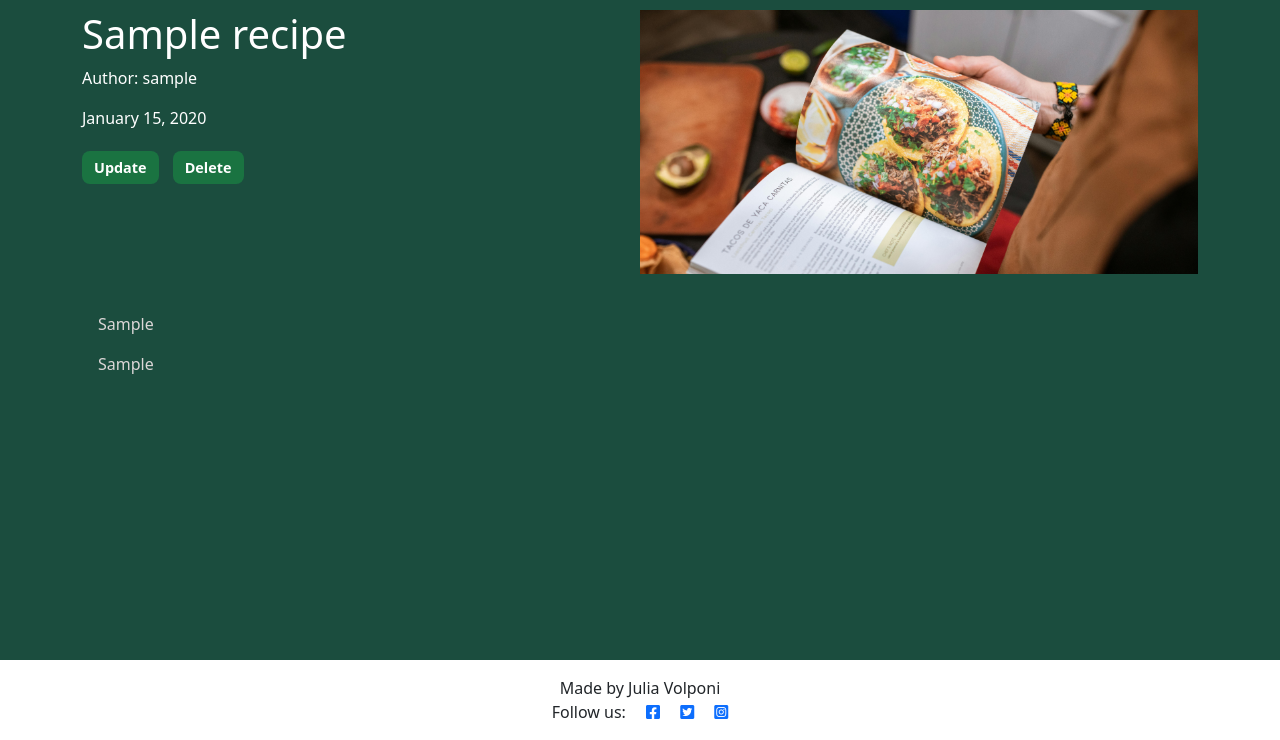
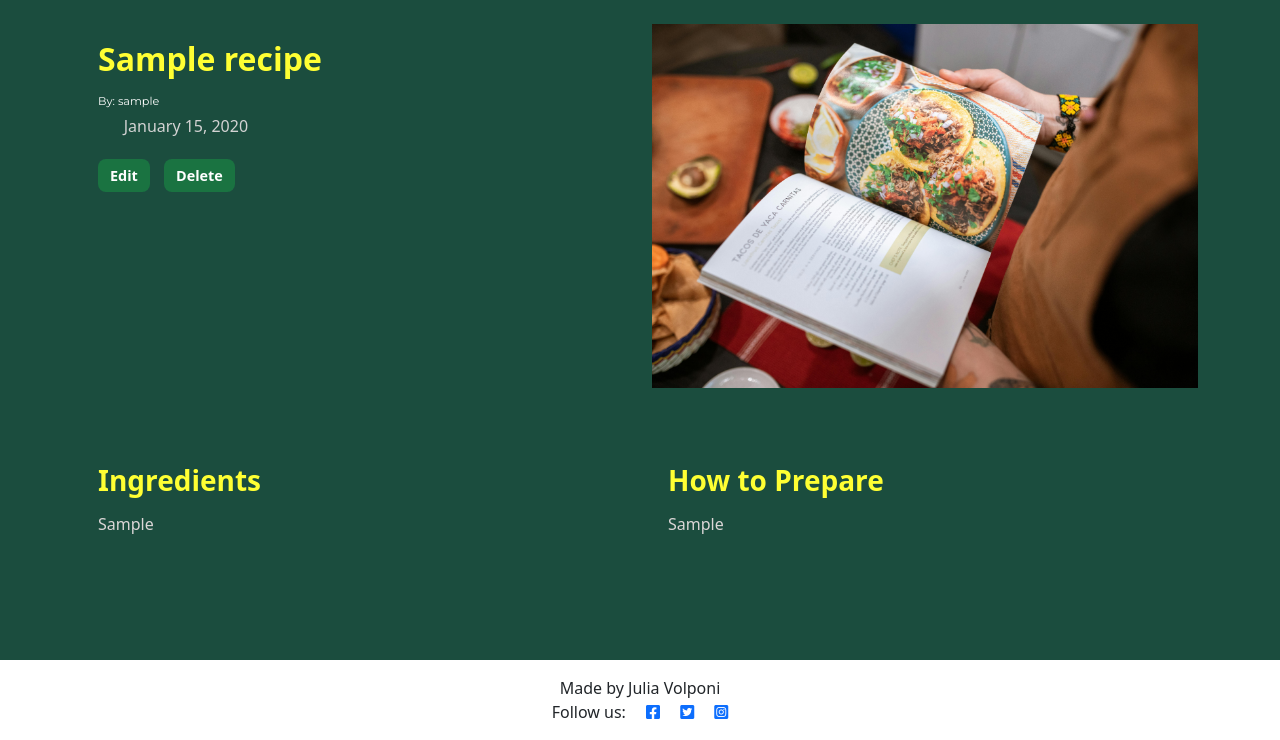
Before and after one commit to juliavolponi/django-blog-SaborBrasileiro, a Django app: a page that uses blog/templates/blog/recipe_detail.html in a window 1280 px wide. Shown: the part 60-800 px from the top of the page. Run offline with Django 5.2, Linux system fonts and the light colour scheme; a user stored in the database is signed in; tables that the repository leaves empty hold one stand-in row (values such as "Sample post").

Commit message:
fixed issue with recipe detail position

```diff
--- a/blog/templates/blog/recipe_detail.html
+++ b/blog/templates/blog/recipe_detail.html
@@ -1,48 +1,50 @@
 {% extends 'base.html' %} {% block content %}
 {% load static %}
 
-<div class="masthead">
-    <div class="container">
-        <div class="row g-0">
-            <div class="col-md-6 masthead-text">
-                <!-- Post title goes in these h1 tags -->
-                <h1 class="post-title">{{ recipe.title }}</h1>
+<div class="container mt-4">
+    <div class="row">
+        <!-- Top Left: Author, Title, and Buttons -->
+        <div class="col-md-6">
+            <div class="card mb-4">
+                <div class="card-body">
+                    <h2 class="card-title">{{ recipe.title }}</h2>
+                    <p class="author">By: {{ recipe.author }}</p>
+                    <p class="recipe-subtitle">{{ recipe.created_at|date:"F j, Y" }}</p>
+                    {% if user.is_authenticated and user == recipe.author %}
+                    <a href="{% url 'recipe_update' recipe.slug %}" class="btn btn-edit">Edit</a>
+                    <a href="{% url 'recipe_delete' recipe.slug %}" class="btn btn-delete">Delete</a>
+                    {% endif %}
+                </div>
+            </div>
+        </div>
 
-                <!-- Post author goes before the | the post's created date goes after -->
-                <p>Author: {{ recipe.author }}</p>
-                <p>{{ recipe.created_at|date:"F j, Y" }}</p>
-
-
-                <!-- Add Edit button here -->
-                {% if user.is_authenticated and user == recipe.author %}
-                    <a href="{% url 'recipe_update' recipe.slug %}" class="btn btn-warning">Update</a>
-                {% endif %}
-
-
-                <!-- Delete button -->
-                {% if user.is_authenticated and user == recipe.author %}
-                <a href="{% url 'recipe_delete' recipe.slug %}" class="btn btn-danger">Delete</a>
-                {% endif %}
-
-            </div>
-            <div class="d-none d-md-block col-md-6 masthead-image">
+        <!-- Top Right: Recipe Image -->
+        <div class="col-md-6 masthead-image">
+            <div class="image-container">
                 <img src="{% static 'images/default.jpg' %}" class="scale" alt="placeholder">
             </div>
         </div>
     </div>
-</div>
 
-<div class="container">
-    <div class="row">
-        <div class="col card mb-4  mt-3 left  top">
-            <div class="card-body">
-                <!-- Use the | safe filter inside the template tags -->
-                <p class="card-text">
-                    {{ recipe.ingredients | safe }}
-                </p>
-                <p class="card-text">
-                    {{ recipe.instructions | safe }}
-                </p>
+    <!-- Bottom Section: Ingredients and Instructions -->
+    <div class="row mt-4">
+        <!-- Left Bottom: Ingredients -->
+        <div class="col-md-6">
+            <div class="card mb-4">
+                <div class="card-body">
+                    <h3 class="card-title">Ingredients</h3>
+                    <p class="card-text">{{ recipe.ingredients|safe }}</p>
+                </div>
+            </div>
+        </div>
+
+        <!-- Right Bottom: How to Prepare -->
+        <div class="col-md-6">
+            <div class="card mb-4">
+                <div class="card-body">
+                    <h3 class="card-title">How to Prepare</h3>
+                    <p class="card-text">{{ recipe.instructions|safe }}</p>
+                </div>
             </div>
         </div>
     </div>
--- a/static/css/style.css
+++ b/static/css/style.css
@@ -31,9 +31,9 @@ body {
 }
 
 .card {
+    background-color: transparent;
     border: none;
-    background-color: transparent;
-    height: 100%;
+
 }
 
 .card-text {
@@ -41,12 +41,21 @@ body {
 }
 
 .card-title {
-    color: 	#FFFF33;
+    color: #FFFF33;
+    font-weight: bold;
+    margin-bottom: 15px;
 }
 
 .card-body {
-    flex-direction: column;
-    justify-content: space-between;
+   background-color: transparent;
+}
+
+.container {
+    margin-top: 20px;
+}
+
+.cold-md-6 {
+    margin-bottom: 20px;
 }
 
 .image-container {
@@ -79,6 +88,13 @@ body {
 .masthead-image {
     position: relative;
     overflow: hidden;
+    height: 50vh;
+}
+
+.masthead-image img {
+    width: 100%;
+    height: 100%;
+    object-fit: cover; /* Ensures the image covers the area without distortion */
 }
 
 
@@ -87,14 +103,24 @@ body {
     color: #fff
 }
 
+.recipe-detail-header {
+    display: flex;
+    flex-direction: column;
+    align-items: center; /* Centering content */
+    text-align: center;
+    margin-bottom: 20px; /* Adds space below */
+}
+
+
 .recipe-link:hover,
 .page-link {
     color: #FFC72C;
 }
 
 .recipe-title {
-    margin-top: 10%;
-    margin-left: 5%;
+    font-size: 2rem;
+    font-weight: bold;
+    color: #FFFF33;
 }
 
 .recipe-subtitle {
@@ -102,11 +128,19 @@ body {
     color: lightgray;
 }
 
-.btn-signup,
-.btn-edit,
-.btn-delete {
-    background-color: #188181;
-    color: #fff;
+.recipe-meta {
+    display: flex;
+    justify-content: center; /* Centers content horizontally */
+    gap: 15px; /* Adds space between author & date */
+    font-size: 1rem;
+    color: #ccc;
+}
+
+.recipe-buttons {
+    display: flex;
+    justify-content: center;
+    gap: 10px;
+    margin-top: 15px;
 }
 
 
@@ -127,9 +161,6 @@ body {
     color: rgb(172, 175, 175);
 }
 
-.approval {
-    color: rgb(222, 146, 168);
-}
 
 .navbar .nav-link,
 .navbar .navbar-brand {
```
